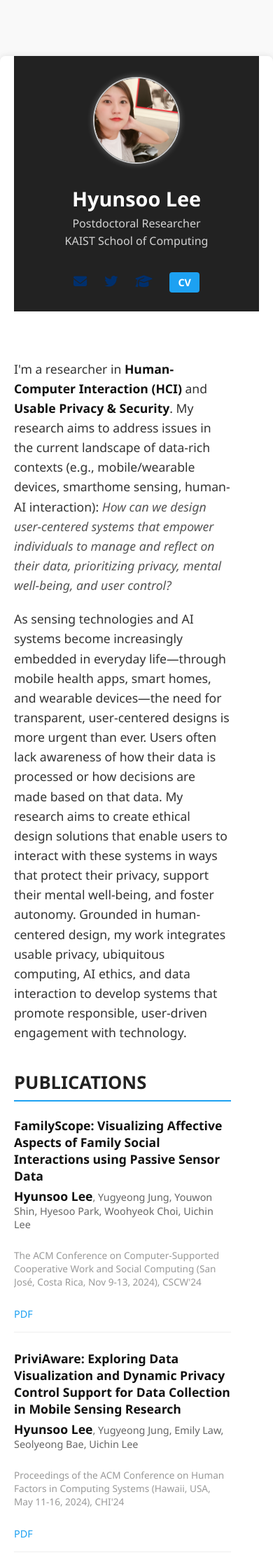
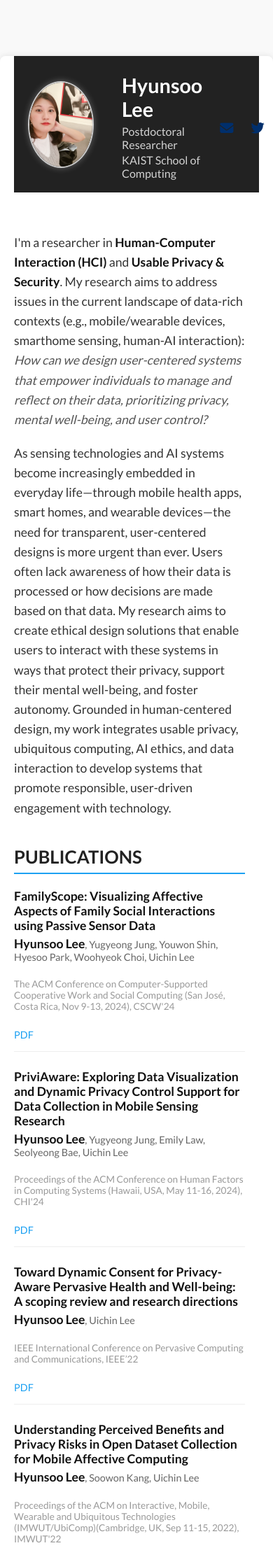
Before and after one commit to hslee90/hslee90.github.io, a Jekyll site: the page built from index.md, in a window 390 px wide. Shown: the top 2232 px of the page at 70% size. Built offline with Jekyll 4.4.1, drawn with Linux system fonts in a browser that asks for light colours; nearby versions of some CDN libraries.

Commit message:
Update style.css

```diff
--- a/assets/css/style.css
+++ b/assets/css/style.css
@@ -1,6 +1,9 @@
+
+@import url('https://fonts.googleapis.com/css2?family=Lato:wght@300;400;700&display=swap');
+
 /* 전체 레이아웃 및 기본 스타일 */
 body {
-  font-family: 'Segoe UI', Tahoma, Geneva, Verdana, sans-serif;
+  font-family: 'Lato', sans-serif;
   margin: 0;
   background-color: #f9f9f9;
   color: #222;
@@ -70,7 +73,7 @@
 }
 
 .icon-links a:hover {
-  color: #1da1f2;
+  color: #1da1f2; /* 트위터 색상 참고 */
 }
 
 .cv-box {
@@ -161,5 +164,31 @@
   border-radius: 3px;
 }
 
-/* 반응형 - 786px 이하만 적용 */
-@media (max-w
+/* 반응형 (너가 말한 모바일은 이미 괜찮다니까 데스크탑 중심) */
+@media (max-width: 900px) {
+  .page-wrapper {
+    flex-direction: column;
+  }
+
+  .sidebar {
+    width: 100%;
+    flex-direction: row;
+    padding: 15px 20px;
+    justify-content: flex-start;
+  }
+
+  .profile-img {
+    width: 80px;
+    height: 80px;
+    border: 2px solid white;
+  }
+
+  .profile-info {
+    margin-left: 20px;
+    text-align: left;
+  }
+
+  .main-content {
+    padding: 20px;
+  }
+}
```
